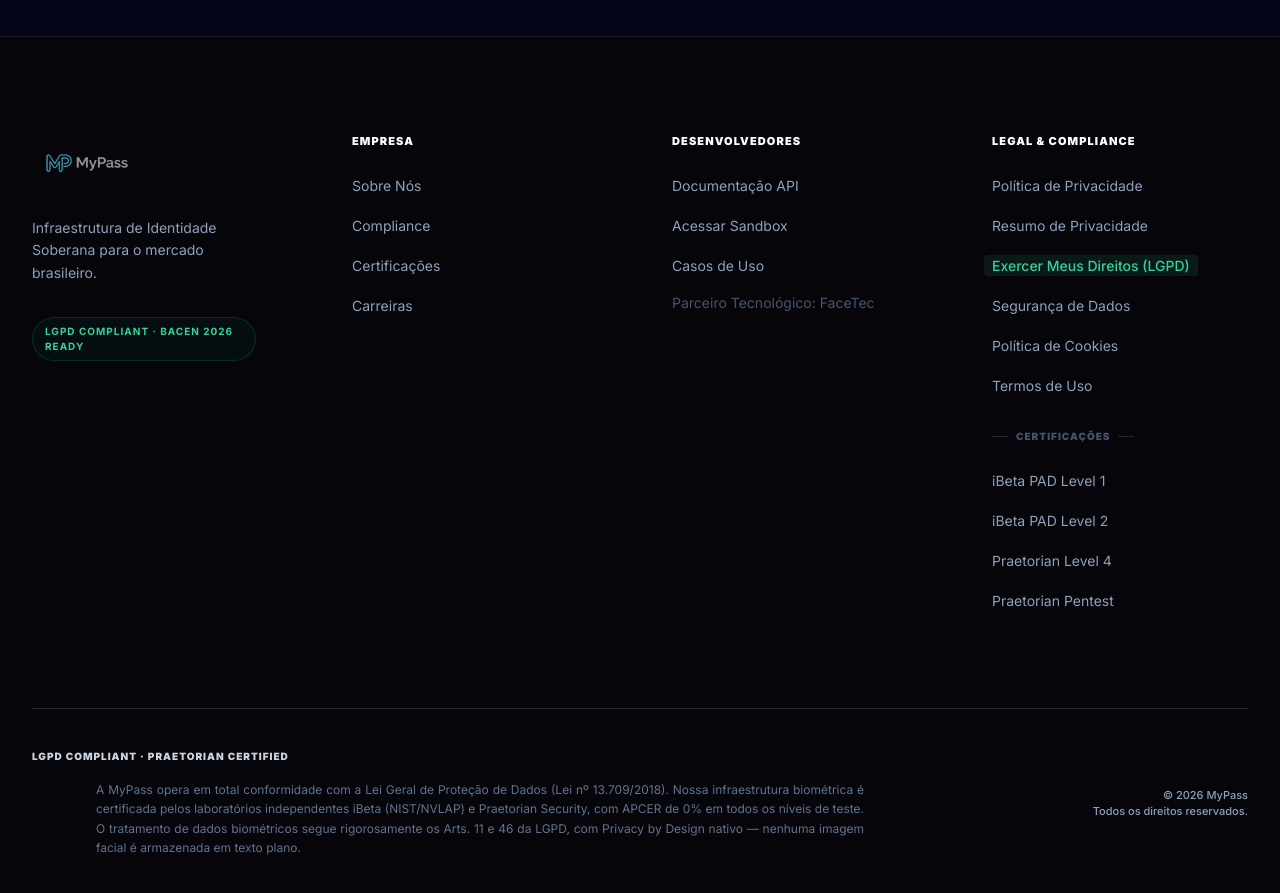
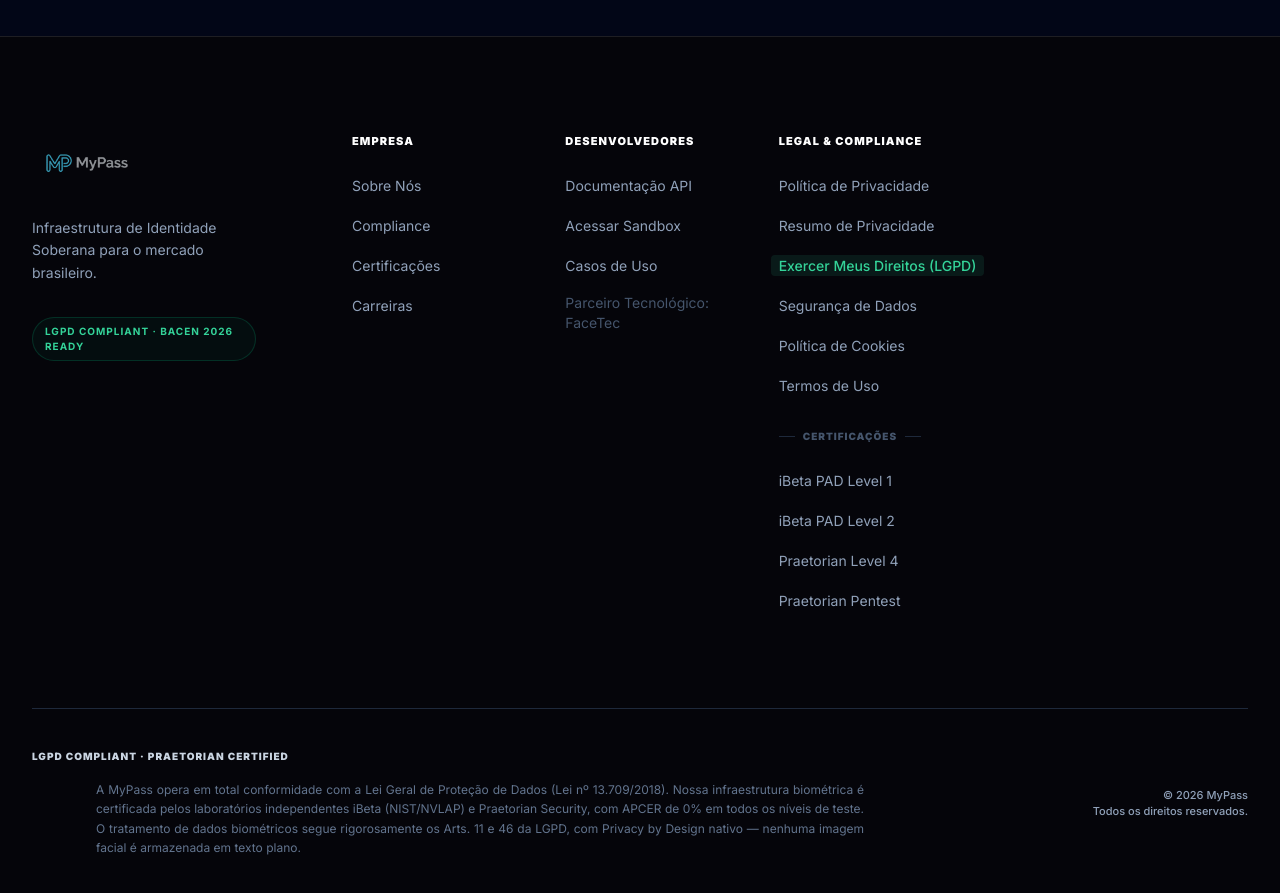
Before and after one commit to easywallet/mypass-v2, a Next.js app: page / in a window 1280 px wide. Shown: the part 8180-9073 px from the top of the page. Built offline with nearby package versions, Linux system fonts and the light colour scheme.

Commit message:
style(footer): adjust grid columns proportions to 12-col layout

```diff
--- a/src/app/page.tsx
+++ b/src/app/page.tsx
@@ -41,10 +41,10 @@
 
 const Footer = () => (
   <footer className="relative z-20 pt-24 pb-12 px-5 md:px-8 border-t border-white/10 bg-[#05050a]">
-    <div className="max-w-7xl mx-auto grid grid-cols-1 md:grid-cols-2 lg:grid-cols-4 gap-12 lg:gap-8 xl:gap-16 mb-24">
+    <div className="max-w-7xl mx-auto grid grid-cols-1 md:grid-cols-12 gap-12 lg:gap-8 xl:gap-16 mb-24">
 
       {/* Coluna 1 — MYPASS */}
-      <div className="lg:pr-8">
+      <div className="md:col-span-3 lg:pr-8">
         <div className="flex items-center gap-3 mb-6">
           <Image
             src="/assets/logos/mypass-logo.png"
@@ -66,7 +66,7 @@
       </div>
 
       {/* Coluna 2 — EMPRESA */}
-      <div>
+      <div className="md:col-span-2">
         <h4 className="text-[11px] font-black uppercase tracking-widest text-white mb-6">Empresa</h4>
         <ul className="space-y-4">
           <li><Link href="/sobre" className="text-sm text-slate-400 hover:text-cyan-400 transition-colors">Sobre Nós</Link></li>
@@ -77,7 +77,7 @@
       </div>
 
       {/* Coluna 3 — DESENVOLVEDORES */}
-      <div>
+      <div className="md:col-span-2">
         <h4 className="text-[11px] font-black uppercase tracking-widest text-white mb-6">Desenvolvedores</h4>
         <ul className="space-y-4">
           <li><a href="mailto:sandbox@mypass.com.br" className="text-sm text-slate-400 hover:text-cyan-400 transition-colors">Documentação API</a></li>
@@ -88,7 +88,7 @@
       </div>
 
       {/* Coluna 4 — LEGAL & COMPLIANCE */}
-      <div>
+      <div className="md:col-span-5">
         <h4 className="text-[11px] font-black uppercase tracking-widest text-white mb-6">Legal & Compliance</h4>
         <ul className="space-y-4">
           <li><Link href="/legal/politica-privacidade" className="text-sm text-slate-400 hover:text-emerald-400 transition-colors">Política de Privacidade</Link></li>
```
